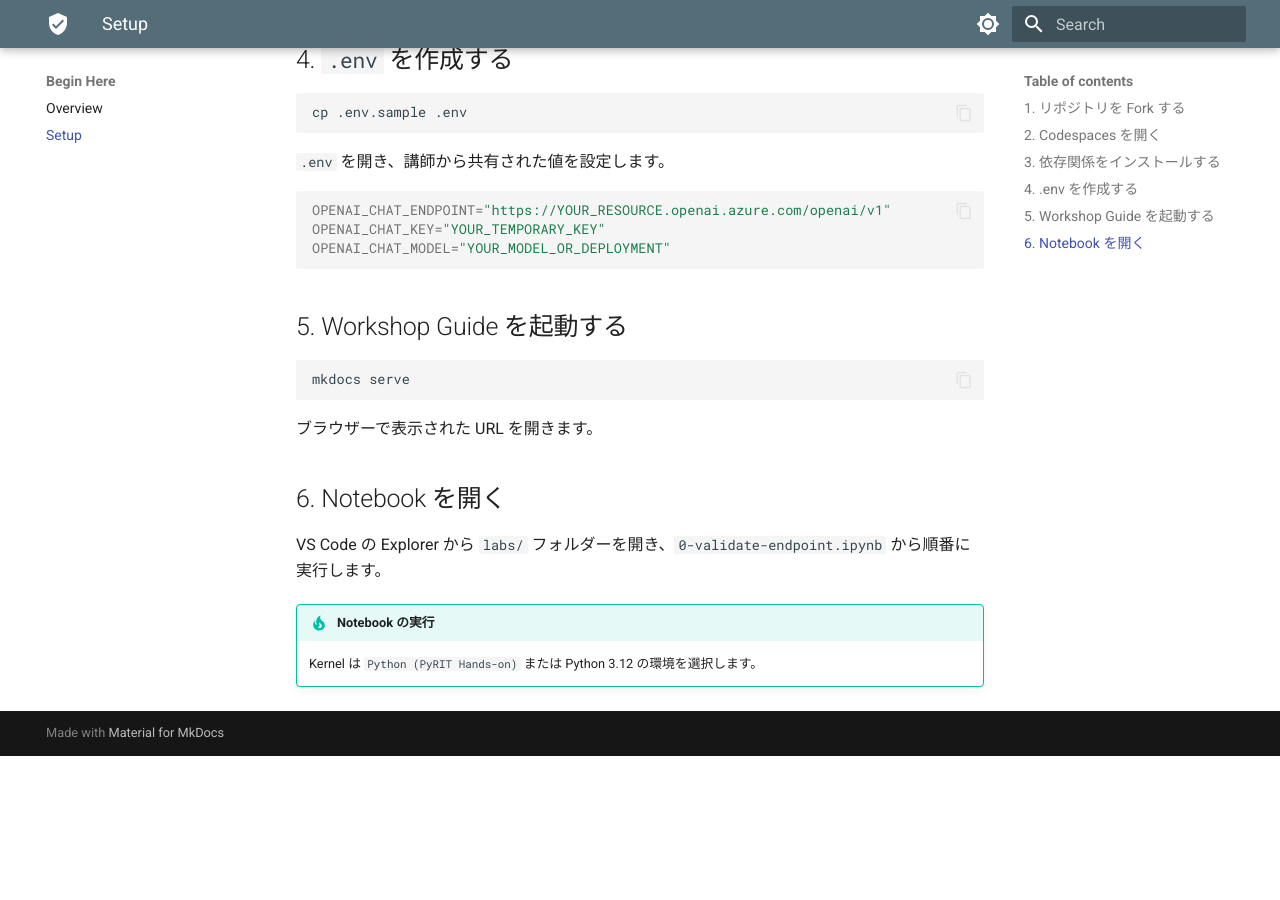
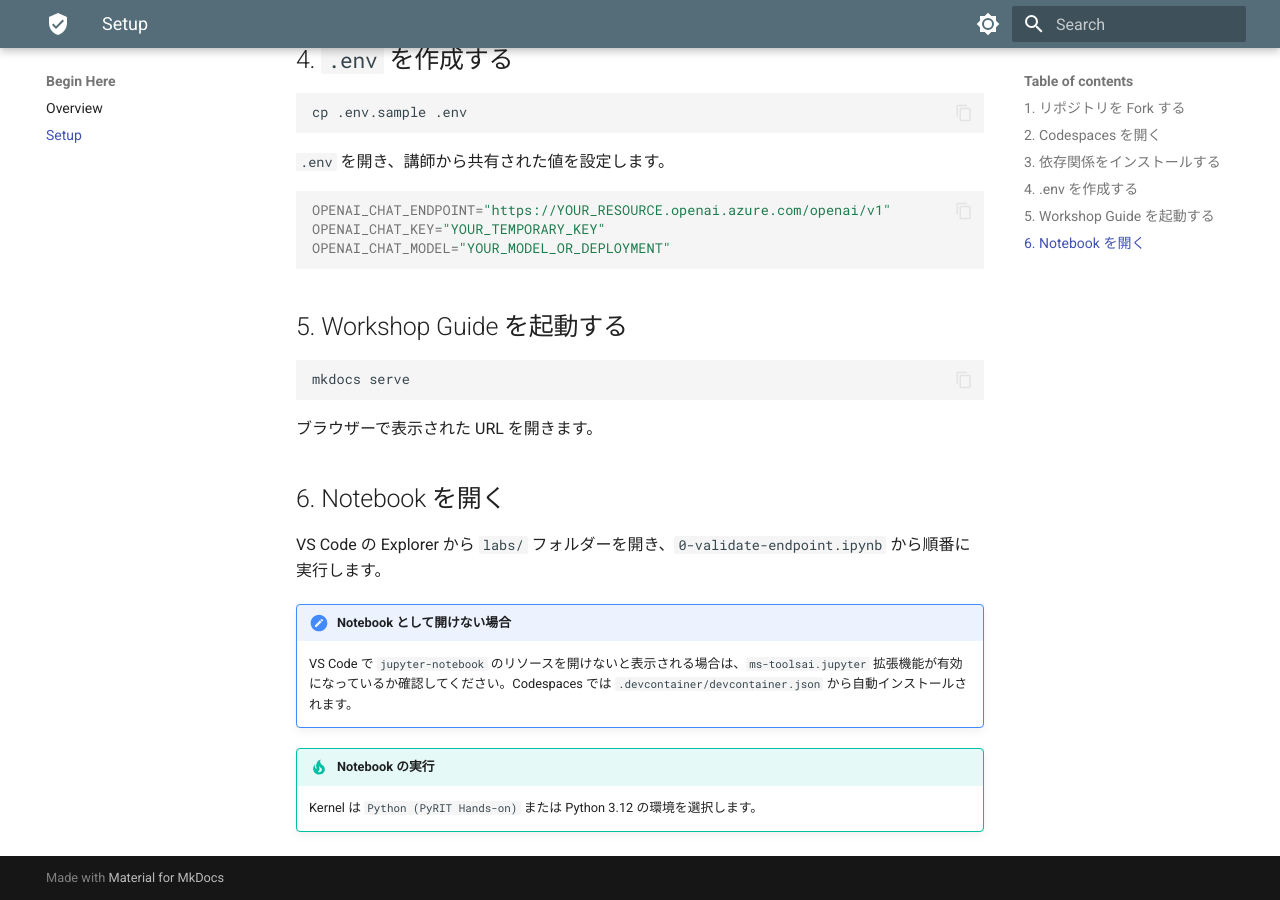
Before and after one commit to mrmo-sandbox/pyrit-red-teaming-handson, an MkDocs documentation site: the page built from docs/begin-here/00-setup.md, in a window 1280 px wide and 900 px high, scrolled down 934 px. Built offline with MkDocs 1.6.1 and Material for MkDocs 9.7.7, drawn with Linux system fonts in a browser that asks for light colours; before the commit the page ends 1690 px from its top, so only the background shows below that.

Commit message:
Normalize notebooks for VS Code
Co-authored-by: Copilot <223556219+Copilot@users.noreply.github.com>

```diff
--- a/docs/begin-here/00-setup.md
+++ b/docs/begin-here/00-setup.md
@@ -53,5 +53,8 @@ mkdocs serve
 
 VS Code の Explorer から `labs/` フォルダーを開き、`0-validate-endpoint.ipynb` から順番に実行します。
 
+!!! note "Notebook として開けない場合"
+    VS Code で `jupyter-notebook` のリソースを開けないと表示される場合は、`ms-toolsai.jupyter` 拡張機能が有効になっているか確認してください。Codespaces では `.devcontainer/devcontainer.json` から自動インストールされます。
+
 !!! tip "Notebook の実行"
     Kernel は `Python (PyRIT Hands-on)` または Python 3.12 の環境を選択します。
```
Also changed, not shown: 4 other files.
